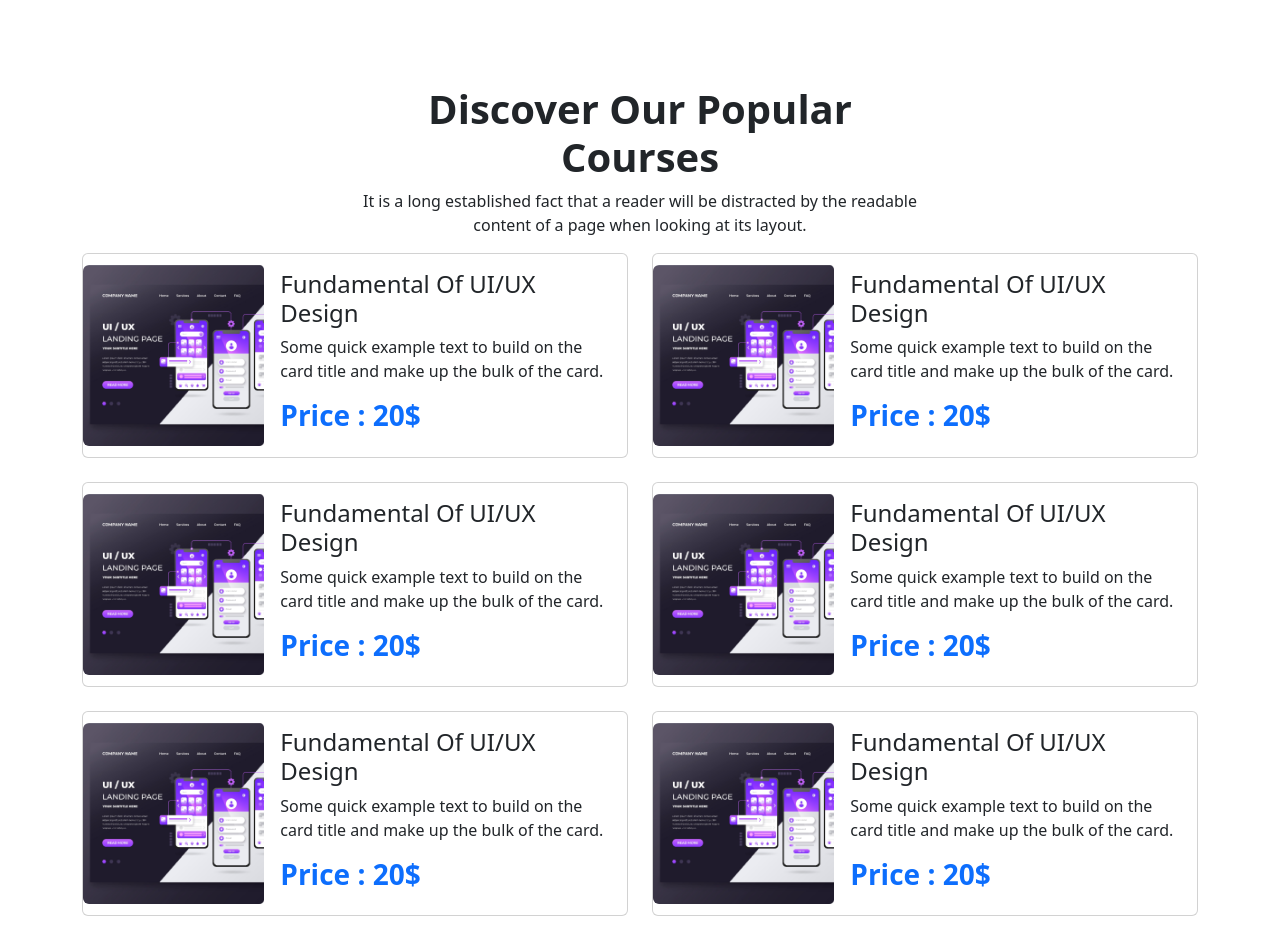
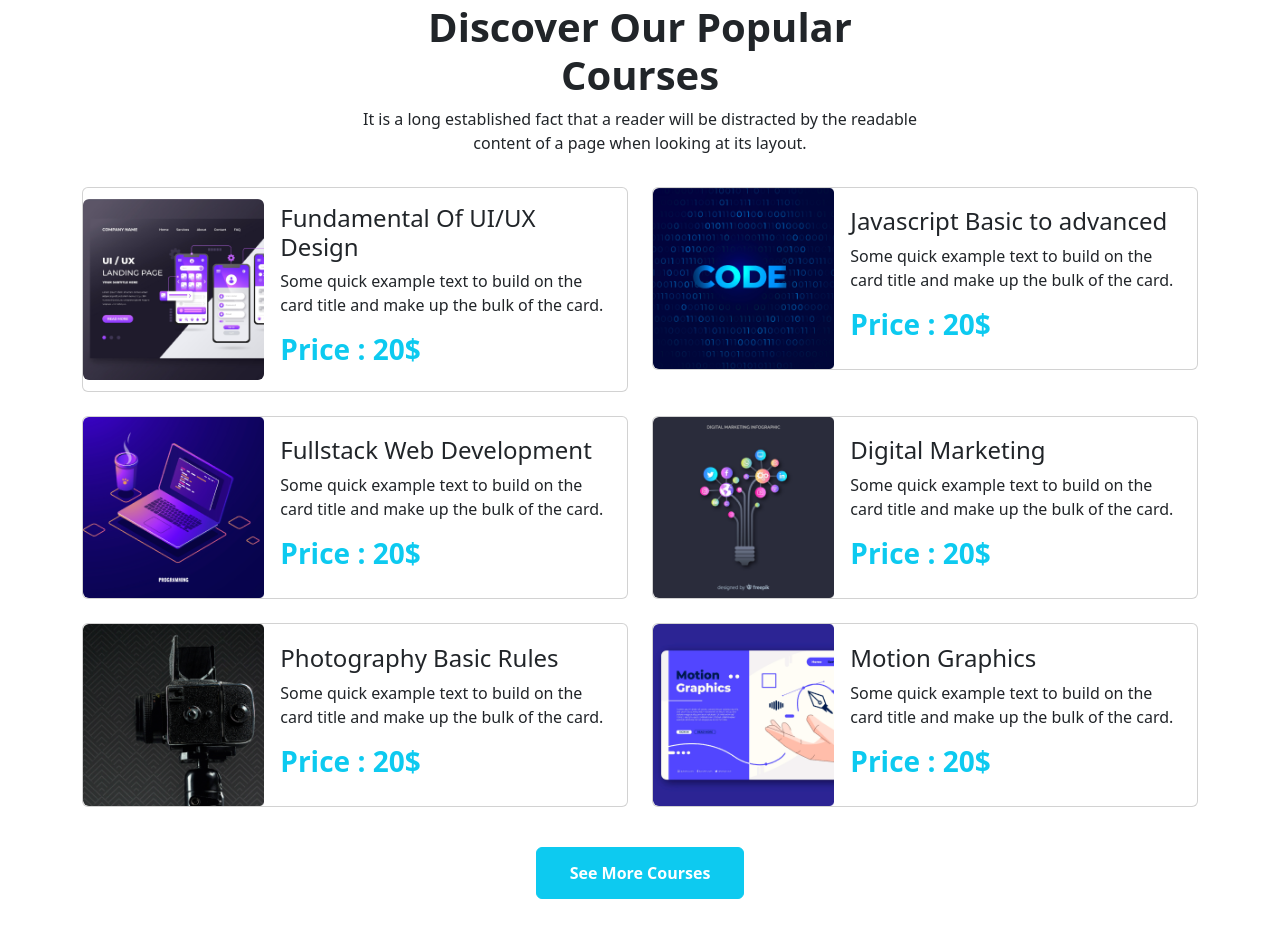
Before and after one commit to hrlalon/Education-Hub, a plain HTML site: page index.html in a window 1280 px wide. Shown: the part 724-1656 px from the top of the page. Drawn offline with nearby package versions, Linux system fonts and the light colour scheme.

Commit message:
popular courses section done with responsive

```diff
--- a/index.html
+++ b/index.html
@@ -89,22 +89,23 @@
         <!-- header area end -->
 
         <!-- main section start -->
-        <main class="main-section">
+        <main class="mt-3 mt-md-4 mt-lg-5">
             <!-- popular courses section start -->
             <section>
                 <h1 class="text-center fs-1 fw-bold">Discover Our Popular<br> Courses</h1>
-                <p class="text-center">It is a long established fact that a reader will be distracted by the
+                <p class="text-center text-justify">It is a long established fact that a reader will be distracted by
+                    the
                     readable<br> content of a page
                     when
                     looking at its
                     layout.</p>
 
-                <div class="row row-cols-lg-2 gx-4 gy-2">
+                <div class="row row-cols-1 row-cols-md-1 row-cols-lg-2 gx-4 gy-2 mt-3 mt-md-4 mt-lg-4">
                     <div class="col">
                         <div class="card mb-3">
                             <div class="row g-0 align-items-center">
                                 <div class="col-md-4">
-                                    <img src="images/course/course-1.png" class="img-fluid rounded-start" alt="...">
+                                    <img src="images/course/course-1.png" class="img-fluid rounded-2 w-100" alt="...">
                                 </div>
                                 <div class="col-md-8">
                                     <div class="card-body">
@@ -113,7 +114,7 @@
                                             up
                                             the
                                             bulk of the card.</p>
-                                        <h3 class="text-primary fw-bold">Price : 20$</h3>
+                                        <h3 class="text-info fw-bold">Price : 20$</h3>
                                     </div>
                                 </div>
                             </div>
@@ -123,16 +124,17 @@
                         <div class="card mb-3">
                             <div class="row g-0 align-items-center">
                                 <div class="col-md-4">
-                                    <img src="images/course/course-1.png" class="img-fluid rounded-start" alt="...">
+                                    <img src="images/course/course-2.png" class="img-fluid rounded-start w-100"
+                                        alt="...">
                                 </div>
                                 <div class="col-md-8">
                                     <div class="card-body">
-                                        <h4 class="card-title">Fundamental Of UI/UX Design</h4>
+                                        <h4 class="card-title">Javascript Basic to advanced</h4>
                                         <p class="card-text">Some quick example text to build on the card title and make
                                             up
                                             the
                                             bulk of the card.</p>
-                                        <h3 class="text-primary fw-bold">Price : 20$</h3>
+                                        <h3 class="text-info fw-bold">Price : 20$</h3>
                                     </div>
                                 </div>
                             </div>
@@ -142,16 +144,17 @@
                         <div class="card mb-3">
                             <div class="row g-0 align-items-center">
                                 <div class="col-md-4">
-                                    <img src="images/course/course-1.png" class="img-fluid rounded-start" alt="...">
+                                    <img src="images/course/course-3.png" class="img-fluid rounded-start w-100"
+                                        alt="...">
                                 </div>
                                 <div class="col-md-8">
                                     <div class="card-body">
-                                        <h4 class="card-title">Fundamental Of UI/UX Design</h4>
+                                        <h4 class="card-title">Fullstack Web Development</h4>
                                         <p class="card-text">Some quick example text to build on the card title and make
                                             up
                                             the
                                             bulk of the card.</p>
-                                        <h3 class="text-primary fw-bold">Price : 20$</h3>
+                                        <h3 class="text-info fw-bold">Price : 20$</h3>
                                     </div>
                                 </div>
                             </div>
@@ -161,16 +164,17 @@
                         <div class="card mb-3">
                             <div class="row g-0 align-items-center">
                                 <div class="col-md-4">
-                                    <img src="images/course/course-1.png" class="img-fluid rounded-start" alt="...">
+                                    <img src="images/course/course-4.png" class="img-fluid rounded-start w-100"
+                                        alt="...">
                                 </div>
                                 <div class="col-md-8">
                                     <div class="card-body">
-                                        <h4 class="card-title">Fundamental Of UI/UX Design</h4>
+                                        <h4 class="card-title">Digital Marketing</h4>
                                         <p class="card-text">Some quick example text to build on the card title and make
                                             up
                                             the
                                             bulk of the card.</p>
-                                        <h3 class="text-primary fw-bold">Price : 20$</h3>
+                                        <h3 class="text-info fw-bold">Price : 20$</h3>
                                     </div>
                                 </div>
                             </div>
@@ -180,16 +184,17 @@
                         <div class="card mb-3">
                             <div class="row g-0 align-items-center">
                                 <div class="col-md-4">
-                                    <img src="images/course/course-1.png" class="img-fluid rounded-start" alt="...">
+                                    <img src="images/course/course-5.png" class="img-fluid rounded-start w-100"
+                                        alt="...">
                                 </div>
                                 <div class="col-md-8">
                                     <div class="card-body">
-                                        <h4 class="card-title">Fundamental Of UI/UX Design</h4>
+                                        <h4 class="card-title">Photography Basic Rules</h4>
                                         <p class="card-text">Some quick example text to build on the card title and make
                                             up
                                             the
                                             bulk of the card.</p>
-                                        <h3 class="text-primary fw-bold">Price : 20$</h3>
+                                        <h3 class="text-info fw-bold">Price : 20$</h3>
                                     </div>
                                 </div>
                             </div>
@@ -199,21 +204,25 @@
                         <div class="card mb-3">
                             <div class="row g-0 align-items-center">
                                 <div class="col-md-4">
-                                    <img src="images/course/course-1.png" class="img-fluid rounded-start" alt="...">
+                                    <img src="images/course/course-6.png" class="img-fluid rounded-start w-100"
+                                        alt="...">
                                 </div>
                                 <div class="col-md-8">
                                     <div class="card-body">
-                                        <h4 class="card-title">Fundamental Of UI/UX Design</h4>
+                                        <h4 class="card-title">Motion Graphics</h4>
                                         <p class="card-text">Some quick example text to build on the card title and make
                                             up
                                             the
                                             bulk of the card.</p>
-                                        <h3 class="text-primary fw-bold">Price : 20$</h3>
+                                        <h3 class="text-info fw-bold">Price : 20$</h3>
                                     </div>
                                 </div>
                             </div>
                         </div>
                     </div>
+                </div>
+                <div class="text-center m-4">
+                    <button class="btn btn-info btn-space text-white fw-bold">See More Courses</button>
                 </div>
             </section>
             <!-- popular courses section end -->
--- a/style.css
+++ b/style.css
@@ -1,3 +1,7 @@
 .main-section {
     margin-top: 130px;
 }
+
+.btn-space {
+    padding: 13px 33px;
+}
```
